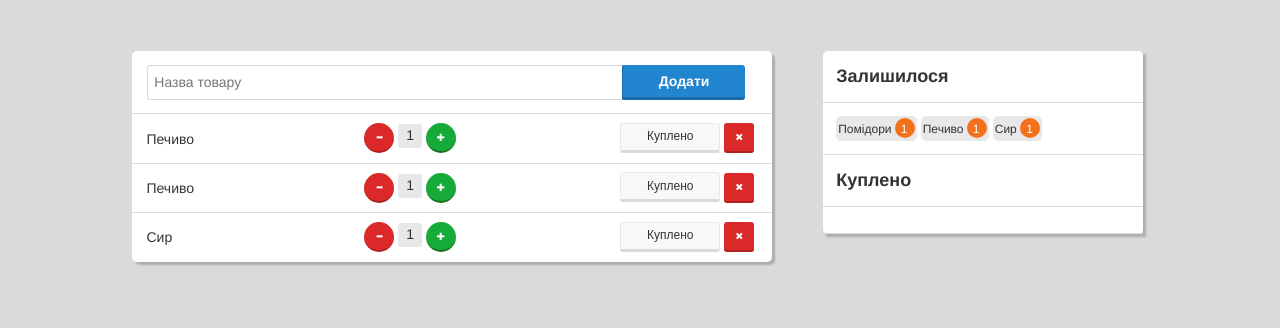
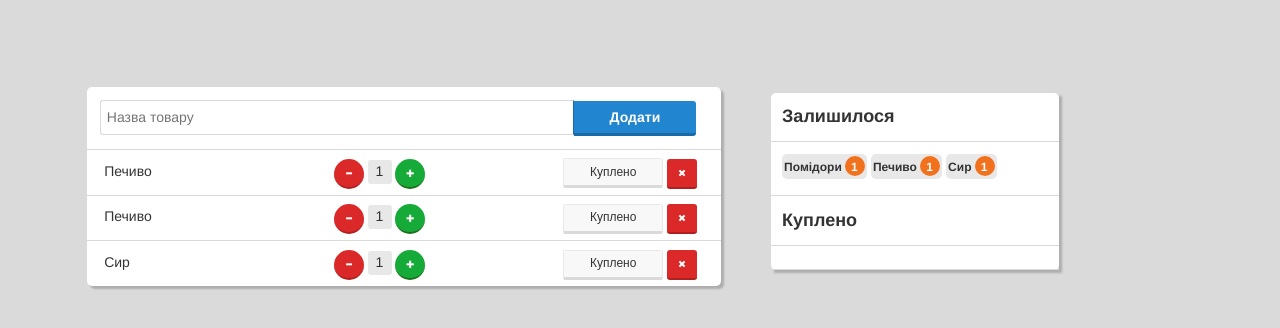
Before and after one commit to Nick4409/shop-list, a plain HTML site: page index.html in a window 1280 px wide. Drawn offline with nearby package versions, Linux system fonts and the light colour scheme.

Commit message:
without bootstrap

```diff
--- a/index.html
+++ b/index.html
@@ -6,87 +6,78 @@
 
     <link rel="stylesheet" href="http://maxcdn.bootstrapcdn.com/bootstrap/3.3.6/css/bootstrap.min.css">
     <link rel="stylesheet" type="text/css" href="main.css"/>
-    <script src="http://maxcdn.bootstrapcdn.com/bootstrap/3.3.6/js/bootstrap.min.js"></script>
+
 </head>
 <body>
 <div class="main-container">
     <div class="wrapper-container">
-        <div class="col-xs-0 col-sm-0 col-md-1"></div>
-        <div class="add-list-container col-xs-11 col-sm-11 col-md-6 paddingless">
+
+        <div class="add-list-container ">
             <div class="add-list">
                 <!-- line for adding elements-->
 
-                <div class="add-item-container col-xs-12 col-md-12">
+                <div class="add-item-container">
                     <input class="name-input" type="text" placeholder="Назва товару"><button class="add-button white">Додати</button>
                 </div>
 
 
-                <div class="table-responsive col-xs-12 col-md-12 paddingless">
-                    <table class="table">
+                <div class="table paddingless">
                    <div class="item">
-                            <tr>
-                                <td class="item-title">
+                        <div class="item-title">
                             <span contenteditable="true" class="title">Печиво</span>
-                                </td>
-                                <td class="item-add">
+                        </div>
+                        <div class="item-add">
                             <button class="red-circle-button glyphicon glyphicon-minus white red-shadow"></button>
                             <span class="count-lable">1</span>
                             <button class=" green-circle-button glyphicon glyphicon-plus white green-shadow"></button>
-                                </td>
-                                <td class="item-bought">
+                        </div>
+                        <div class="item-bought">
                             <button class="bought-button">Куплено</button>
                             <button class="delete-button glyphicon glyphicon-remove white red-shadow"></button>
-                                </td>
-
-                            </tr>
+                        </div>
                    </div>
                     <div class="item">
-                            <tr>
-                                <td class="item-title">
+                        <div class="item-title">
                             <span contenteditable="true" class="title">Печиво</span>
-                                <td class="item-add">
+                        </div>
+                        <div class="item-add">
                             <button class="red-circle-button glyphicon glyphicon-minus white red-shadow"></button>
                             <span class="count-lable">1</span>
                             <button class=" green-circle-button glyphicon glyphicon-plus white green-shadow"></button>
-                                </td>
-                                <td class="item-bought">
+                        </div>
+                        <div class="item-bought">
                             <button class="bought-button">Куплено</button>
                             <button class="delete-button glyphicon glyphicon-remove white red-shadow"></button>
-                                </td>
-
-                            </tr>
+                        </div>
                     </div>
                     <div class="item">
-                            <tr>
-                                <td class="item-title">
+                        <div class="item-title">
                             <span contenteditable="true" class="title">Сир</span>
-                                <td class="item-add">
+                        </div>
+                        <div class="item-add">
                             <button class="red-circle-button glyphicon glyphicon-minus white red-shadow"></button>
                             <span class="count-lable">1</span>
                             <button class=" green-circle-button glyphicon glyphicon-plus white green-shadow"></button>
-                                </td>
-                                <td class="item-bought">
+                        </div>
+                        <div class="item-bought">
                             <button class="bought-button">Куплено</button>
                             <button class="delete-button glyphicon glyphicon-remove white red-shadow"></button>
-                                </td>
-
-                            </tr>
                         </div>
-                    </table>
+                    </div>
                 </div>
 
             </div>
         </div>
 
-        <div class="to-bye-list-container col-xs-11 col-sm-6 col-md-3">
-            <div class="to-bye-list col-md-12">
+        <div class="to-bye-list-container ">
+            <div class="to-bye-list">
                 <div class="to-bought-title-section">
                     Залишилося
                 </div>
                 <div class="to-bought-elements-section">
-                    <span class="to-bought-element">Помідори <div class="amount-of-element-title">1</div></span>
-                    <span class="to-bought-element">Печиво <div class="amount-of-element-title">1</div></span>
-                    <span class="to-bought-element">Сир <div class="amount-of-element-title">1</div></span>
+                    <label class="to-bought-element">Помідори <label class="amount-of-element-title">1</label></label>
+                    <label class="to-bought-element">Печиво <label class="amount-of-element-title">1</label></label>
+                    <label class="to-bought-element">Сир <label class="amount-of-element-title">1</label></label>
                 </div>
                 <div class="bought-title-section">
                     Куплено
@@ -97,8 +88,8 @@
             </div>
         </div>
     </div>
+</div>
 
 
-</div>
 </body>
 </html>
--- a/main.css
+++ b/main.css
@@ -10,22 +10,39 @@ body {
     margin: 0%;
 }
 .wrapper-container{
-    padding-top: 2%;
+    width: 100%;
+    padding: 5%;
 
 }
 .paddingless{
     padding: 0%;
 }
+.add-list-container{
+    display: inline-flex;
+    margin: 2%;
+    padding: 0%;
+    width: 55%;
+    background-color: #ffffff;
+    border-radius: 5px;
+    box-shadow: 3px 3px 2px #aeaeae;
+}
 .to-bye-list-container{
+    display: inline-flex;
+
+    width: 25%;
     margin: 2%;
     padding: 0%;
     box-shadow: 3px 3px 2px #aeaeae;
 }
 .to-bye-list{
+    width: 100%;
     background-color: #ffffff;
     border-radius: 5px;
     padding: 0%;
     margin: 0%;
+}
+.table{
+    width: 100%;
 }
 .bought-title-section{
     padding: 4%;
@@ -72,31 +89,38 @@ body {
     color: white;
     background-color: #F2711C;
 }
-.add-list-container{
-    margin: 2%;
-    background-color: #ffffff;
-    border-radius: 5px;
-    box-shadow: 3px 3px 2px #aeaeae;
-}
+
 
 .add-item-container{
     width: 100%;
-    padding-top: 2%;
-    padding-bottom: 2%;
+    padding: 2%;
+
 }
 .item-title{
+    display: inline-block;
     padding-left: 1%;
-    width: 35%;
+    width: 25%;
 }
 .item-add{
+    text-align: center;
+    display: inline-block;
     width: 40%;
 }
+
+.item{
+    padding: 1%;
+    padding-right: 0%;
+    display: inline-block;
+    width: 100%;
+    border-top: 1px solid #DADADA;
+}
+
 .item-bought{
-   width: 25%;
+    text-align: right;
+    display: inline-block;
+    width: 30%;
 }
 .name-input{
-    position: relative;
-    top: 1px;
     width: 78%;
     height: 35px;
     padding: 1%;
```
Lines whose indentation alone changed are shown as unchanged.
